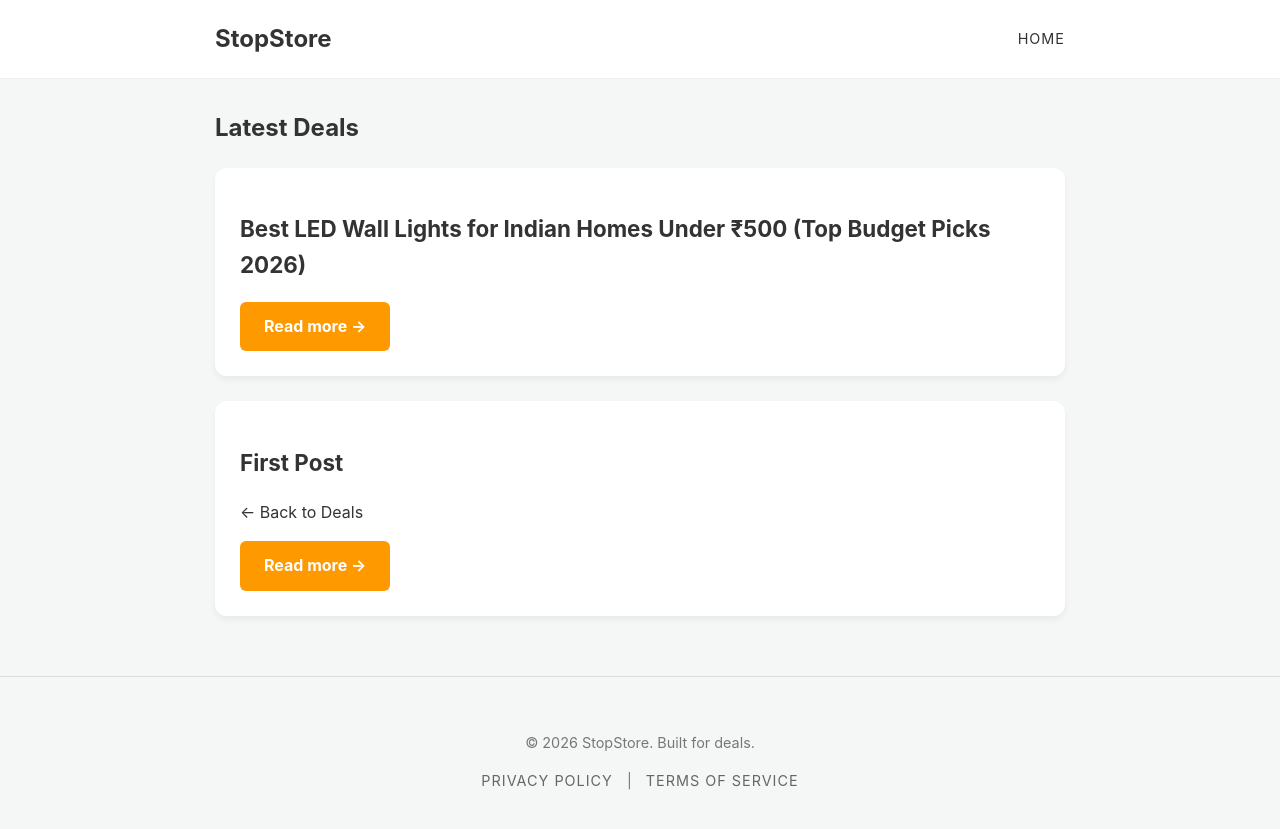
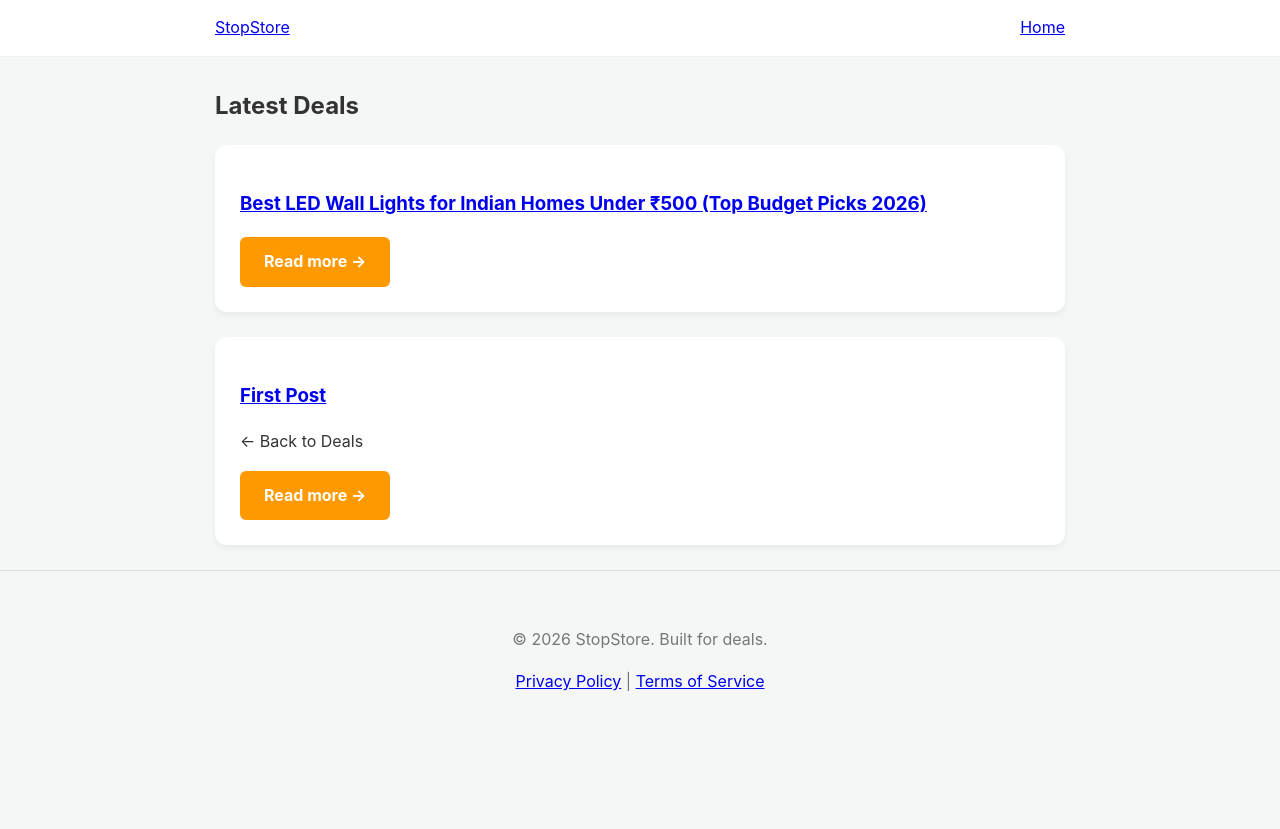
Before and after one commit to him001133/stopstore-simple, a Jekyll site: the page built from index.html, in a window 1280 px wide. Shown: the top 829 px of the page. Built offline with Jekyll 4.4.1, drawn with Linux system fonts in a browser that asks for light colours.

Commit message:
Refactor CSS for header, search, and footer styles

```diff
--- a/assets/css/style.css
+++ b/assets/css/style.css
@@ -17,88 +17,88 @@
     padding: 0;
 }
 
-.container {
-    max-width: 850px;
-    margin: 0 auto;
-    padding: 0 20px;
-}
+.container { max-width: 850px; margin: 0 auto; padding: 0 20px; }
 
-/* Header & Navigation */
+/* Header & Search */
 .site-header {
     background: var(--white);
-    padding: 20px 0;
+    padding: 15px 0;
     border-bottom: 1px solid #eee;
     margin-bottom: 30px;
+    position: sticky;
+    top: 0;
+    z-index: 1000;
 }
 
 .site-header .container {
     display: flex;
     justify-content: space-between;
     align-items: center;
+    gap: 15px;
 }
 
-.site-title {
-    font-size: 1.5rem;
-    font-weight: bold;
+.search-container { position: relative; flex-grow: 1; max-width: 300px; }
+#search-input {
+    width: 100%;
+    padding: 8px 12px;
+    border-radius: 20px;
+    border: 1px solid #ddd;
+    outline: none;
+}
+
+#results-container {
+    position: absolute;
+    top: 40px;
+    background: white;
+    width: 100%;
+    list-style: none;
+    padding: 0;
+    box-shadow: 0 10px 20px rgba(0,0,0,0.1);
+    border-radius: 8px;
+    overflow: hidden;
+}
+
+#results-container li a {
+    display: block;
+    padding: 10px;
     color: var(--text);
     text-decoration: none;
+    border-bottom: 1px solid #eee;
 }
 
-nav a {
-    margin-left: 20px;
-    font-size: 0.9rem;
-    color: var(--text);
-    text-decoration: none;
-    text-transform: uppercase;
-    letter-spacing: 1px;
-}
+#results-container li a:hover { background: #f9f9f9; }
 
-nav a:hover {
-    color: var(--primary);
-}
-
-/* Homepage Post Cards */
+/* Post Cards & Badges */
 .post-card {
     background: var(--white);
     padding: 25px;
     border-radius: 12px;
     margin-bottom: 25px;
     box-shadow: var(--shadow);
-    transition: transform 0.2s;
 }
 
-.post-card:hover {
-    transform: translateY(-5px);
+.category-badge {
+    display: inline-block;
+    background: #fff3e0;
+    color: var(--primary);
+    padding: 4px 10px;
+    border-radius: 4px;
+    font-size: 0.7rem;
+    text-transform: uppercase;
+    font-weight: 800;
+    margin-bottom: 10px;
 }
 
-.post-card h3 a {
-    color: var(--text);
-    text-decoration: none;
-    font-size: 1.4rem;
+/* Share Box */
+.share-box {
+    margin: 40px 0;
+    padding: 20px;
+    background: #fff;
+    border-radius: 12px;
+    border: 1px solid #eee;
+    text-align: center;
 }
 
-/* Single Post Content */
-.post-title {
-    font-size: 2.5rem;
-    color: #2c3e50;
-    margin-bottom: 10px;
-    line-height: 1.2;
-}
-
-.post-divider {
-    border: 0;
-    border-top: 1px solid #eee;
-    margin: 20px 0 40px 0;
-}
-
-.post-body img {
-    max-width: 100%;
-    height: auto;
-    border-radius: 10px;
-    margin: 20px 0;
-}
-
-/* Buttons */
 .btn {
     display: inline-block;
     background: var(--primary);
@@ -107,45 +107,9 @@
     border-radius: 6px;
     text-decoration: none;
     font-weight: bold;
-    transition: background 0.3s;
 }
 
-.btn:hover {
-    background: var(--primary-hover);
-}
+.btn-whatsapp { background: #25D366; }
+.btn-x { background: #000; }
 
-/* Footer */
-.site-footer {
-    text-align: center;
-    padding: 40px 0;
-    margin-top: 60px;
-    border-top: 1px solid #ddd;
-    color: #777;
-    font-size: 0.9em;
-}
-
-.footer-nav {
-    margin-top: 15px;
-}
-
-.footer-nav a {
-    color: #666;
-    text-decoration: none;
-    margin: 0 10px;
-}
-
-.footer-nav a:hover {
-    color: var(--primary);
-}
-/* Category Labels */
-.category-badge {
-    display: inline-block;
-    background: #eef2f3;
-    color: #555;
-    padding: 4px 10px;
-    border-radius: 4px;
-    font-size: 0.75rem;
-    text-transform: uppercase;
-    font-weight: bold;
-    margin-bottom: 10px;
-}
+.site-footer { text-align: center; padding: 40px 0; border-top: 1px solid #ddd; color: #777; }
```
